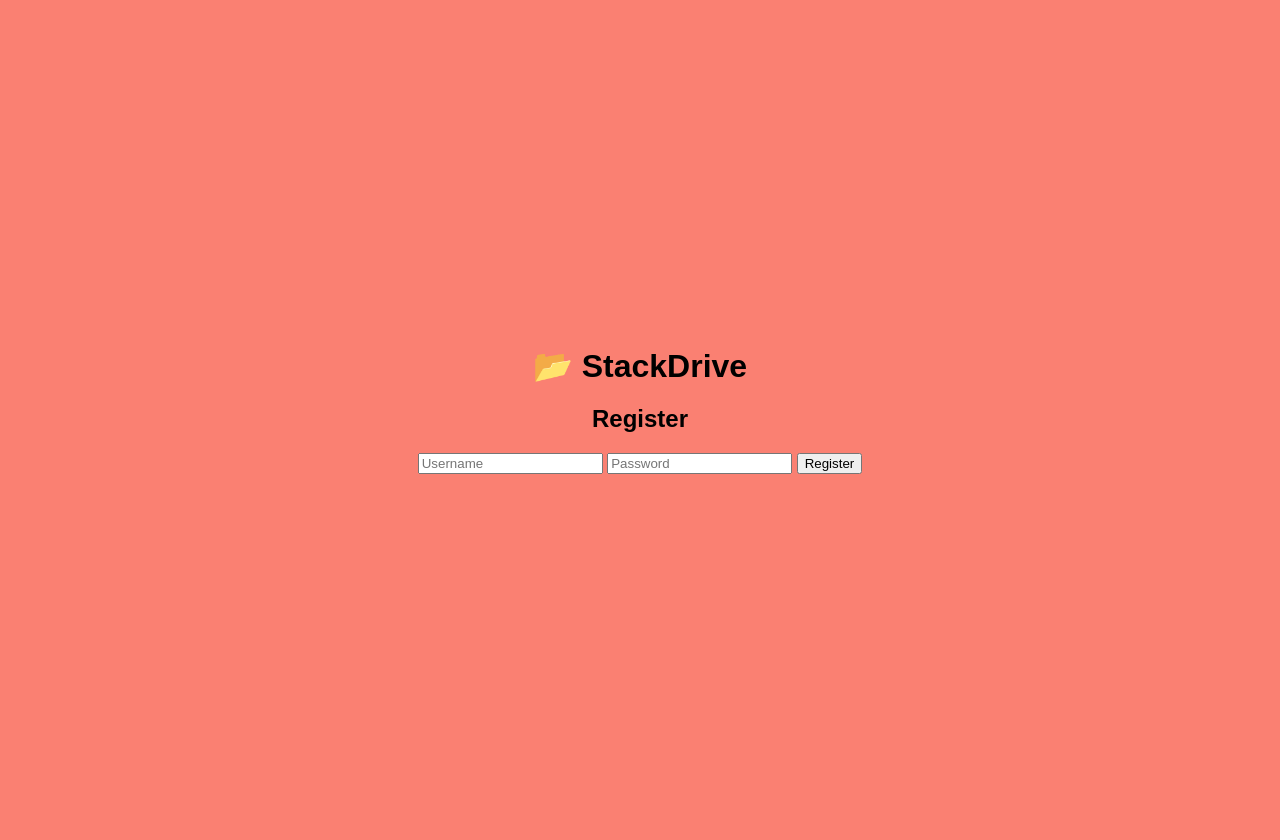
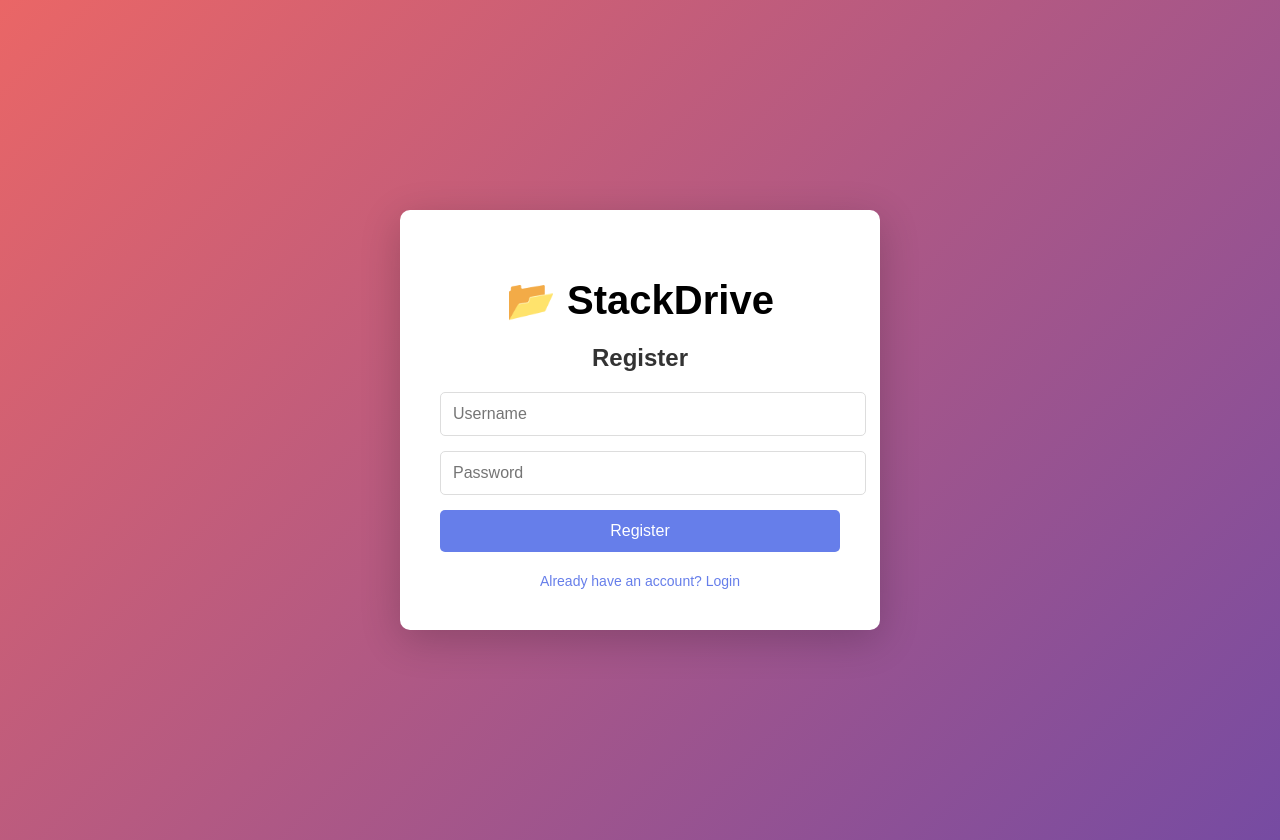
Before and after one commit to Tharun-vcode/Stack_Drive, a Flask app: page /register in a window 1280 px wide. Before the commit the page ends 474 px from the top, so only its background shows below. Run offline with Flask 3, Linux system fonts and the light colour scheme.

Commit message:
Update register.html

```diff
--- a/file/templates/register.html
+++ b/file/templates/register.html
@@ -1,8 +1,92 @@
 <!DOCTYPE html>
 <html>
 <head>
-    <title>📂 MiniDrive - Your Personal File Storage</title>
+    <title>📂 StackDrive - Register</title>
     <link rel="stylesheet" href="{{ url_for('static', filename='style.css') }}">
+    <style>
+        /* Override only what's needed for register page */
+        body {
+            background: linear-gradient(135deg, #ea6666 0%, #764ba2 100%);
+            display: flex;
+            justify-content: center;
+            align-items: center;
+            min-height: 100vh;
+            margin: 0;
+            padding: 20px;
+        }
+
+        .container {
+            background: white;
+            padding: 40px;
+            border-radius: 10px;
+            box-shadow: 0 10px 40px rgba(0,0,0,0.2);
+            text-align: center;
+            width: 100%;
+            max-width: 400px;
+        }
+
+        /* Override the gradient text from style.css */
+        h1 {
+            color: #000000 !important;
+            background: none !important;
+            -webkit-background-clip: unset !important;
+            -webkit-text-fill-color: #000000 !important;
+            font-size: 2.5em;
+            margin-bottom: 10px;
+            font-weight: 900;
+        }
+
+        h2 {
+            color: #333;
+            margin-bottom: 20px;
+            font-size: 1.5em;
+        }
+
+        form {
+            display: flex;
+            flex-direction: column;
+            gap: 15px;
+            margin-bottom: 20px;
+        }
+
+        input {
+            padding: 12px;
+            border: 1px solid #ddd;
+            border-radius: 5px;
+            font-size: 16px;
+            width: 100%;
+        }
+
+        input:focus {
+            outline: none;
+            border-color: #667eea;
+        }
+
+        button {
+            background: #667eea;
+            color: white;
+            padding: 12px;
+            border: none;
+            border-radius: 5px;
+            font-size: 16px;
+            cursor: pointer;
+            transition: background 0.3s;
+        }
+
+        button:hover {
+            background: #764ba2;
+        }
+
+        a {
+            color: #667eea;
+            text-decoration: none;
+            font-size: 14px;
+        }
+
+        a:hover {
+            text-decoration: underline;
+        }
+    </style>
 </head>
 <body>
     <div class="container">
@@ -13,6 +97,7 @@
             <input type="password" name="password" placeholder="Password" required>
             <button>Register</button>
         </form>
+        <a href="/login">Already have an account? Login</a>
     </div>
 </body>
 </html>
```
